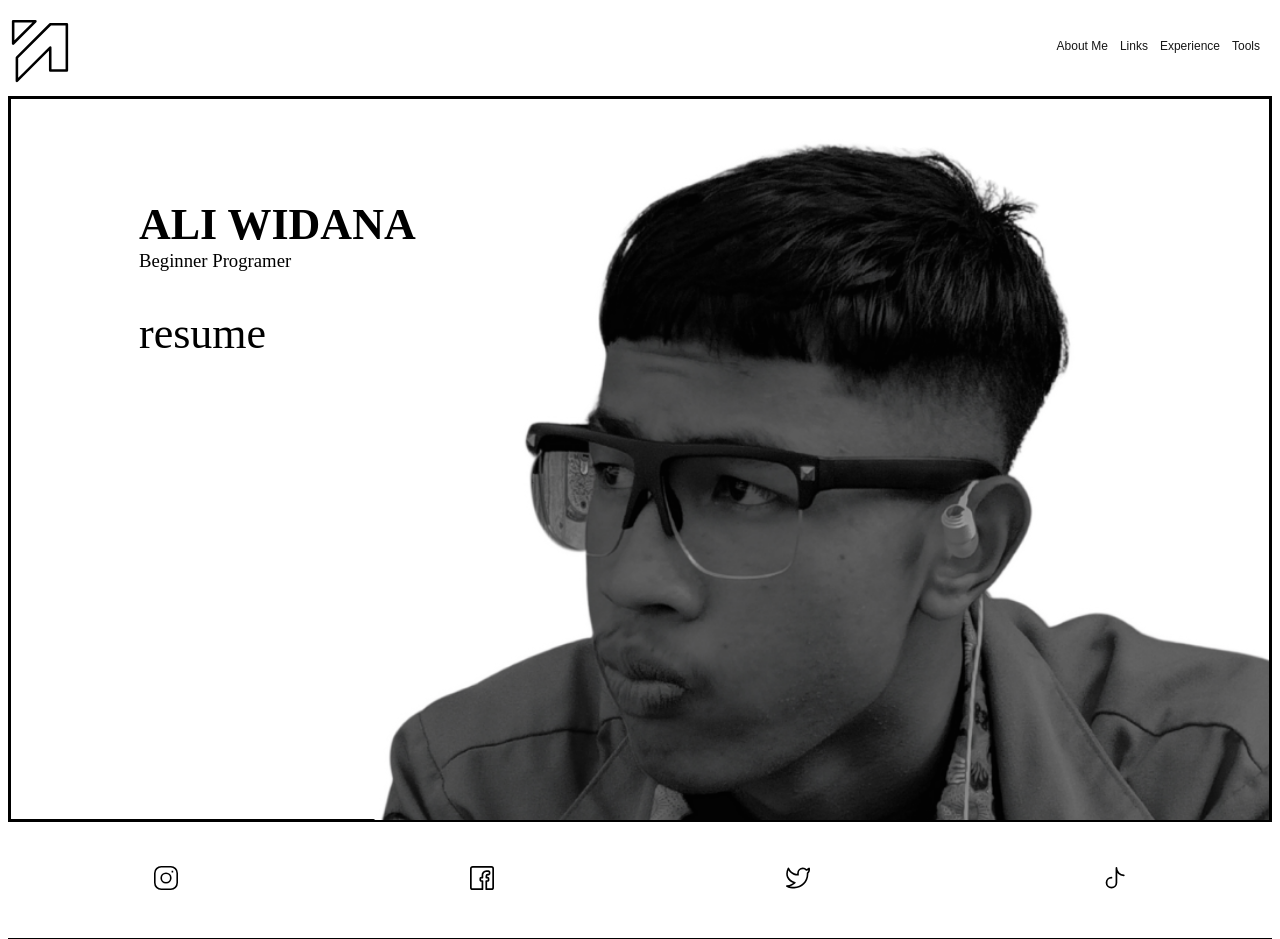
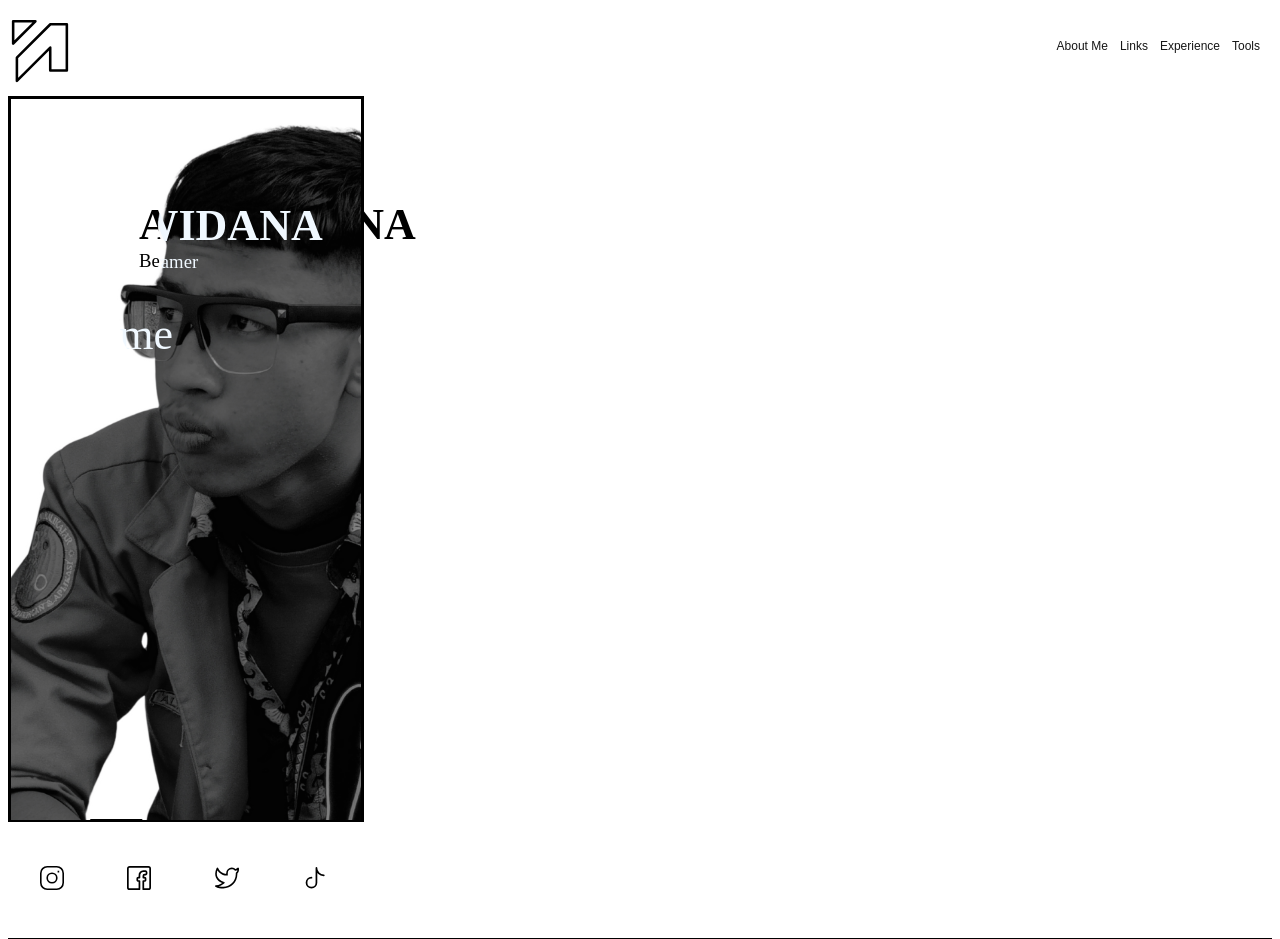
Before and after one commit to alw-bruh/p1.github.io, a plain HTML site: page index.html in a window 1280 px wide. Shown: the top 939 px of the page. Drawn offline with Linux system fonts and the light colour scheme.

Commit message:
style.css

```diff
--- a/style.css
+++ b/style.css
@@ -32,6 +32,7 @@ nav svg {
 #header {
   border: solid;
   max-height: 720px;
+  max-width: 350px ;
 }
 #header-mask {
   position: relative;
@@ -150,6 +151,7 @@ nav svg {
 }
 
 #links {
+  max-width: 350px ;
   margin-top: 44px;
   margin-bottom: 44px;
 
```
